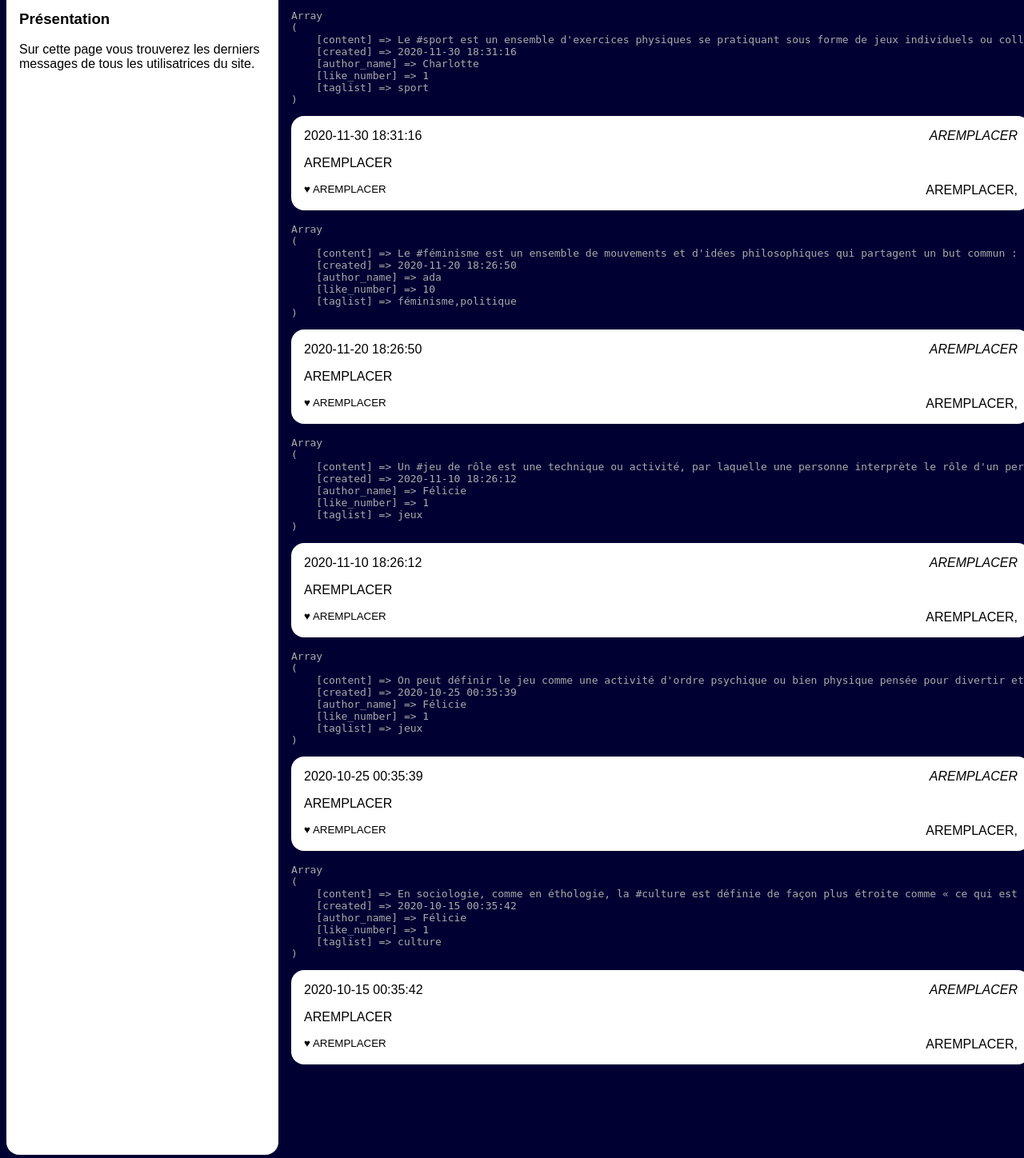
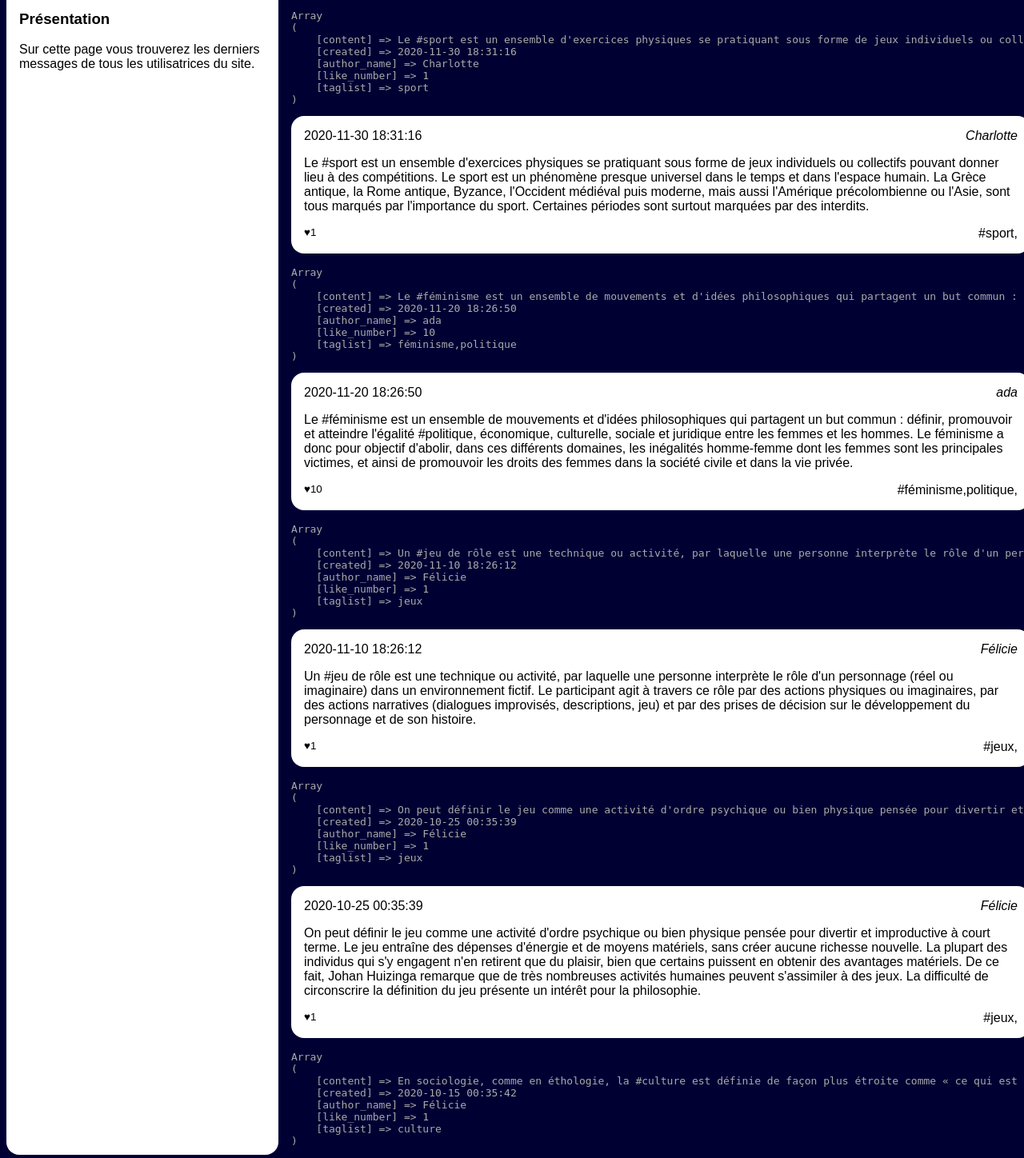
Before and after one commit to adatechschool/reseau-social-php-social_network_tenzin_yoann_walid, a PHP site: page /news.php in a window 1280 px wide. Shown: the part 300-1748 px from the top of the page at 80% size. Run offline with PHP 8.4, Linux system fonts and the light colour scheme; data comes from the database, SQL or seed files in the repository.

Commit message:
first-stage

```diff
--- a/Niveau1/Niveau1/news.php
+++ b/Niveau1/Niveau1/news.php
@@ -123,13 +123,13 @@
                         <h3>
                             <time><?php echo $post['created'] ?></time>
                         </h3>
-                        <address>AREMPLACER</address>
+                        <address><?php echo $post['author_name'] ?></address>
                         <div>
-                            <p>AREMPLACER</p>
+                            <p><?php echo $post['content'] ?></p>
                         </div>
                         <footer>
-                            <small>♥ AREMPLACER </small>
-                            <a href="">AREMPLACER</a>,
+                            <small>♥<?php echo $post['like_number'] ?></small>
+                            <a href="">#<?php echo $post['taglist'] ?></a>,
                         </footer>
                     </article>
                     <?php
```
